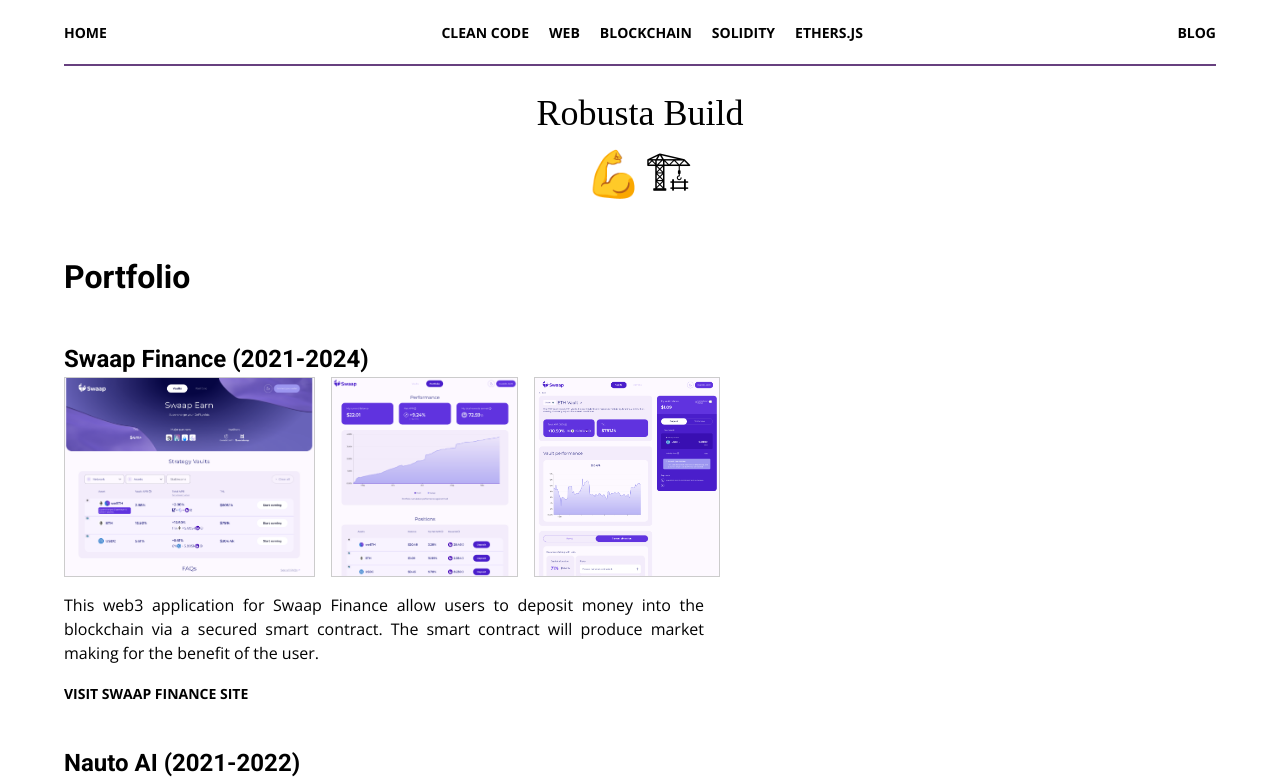
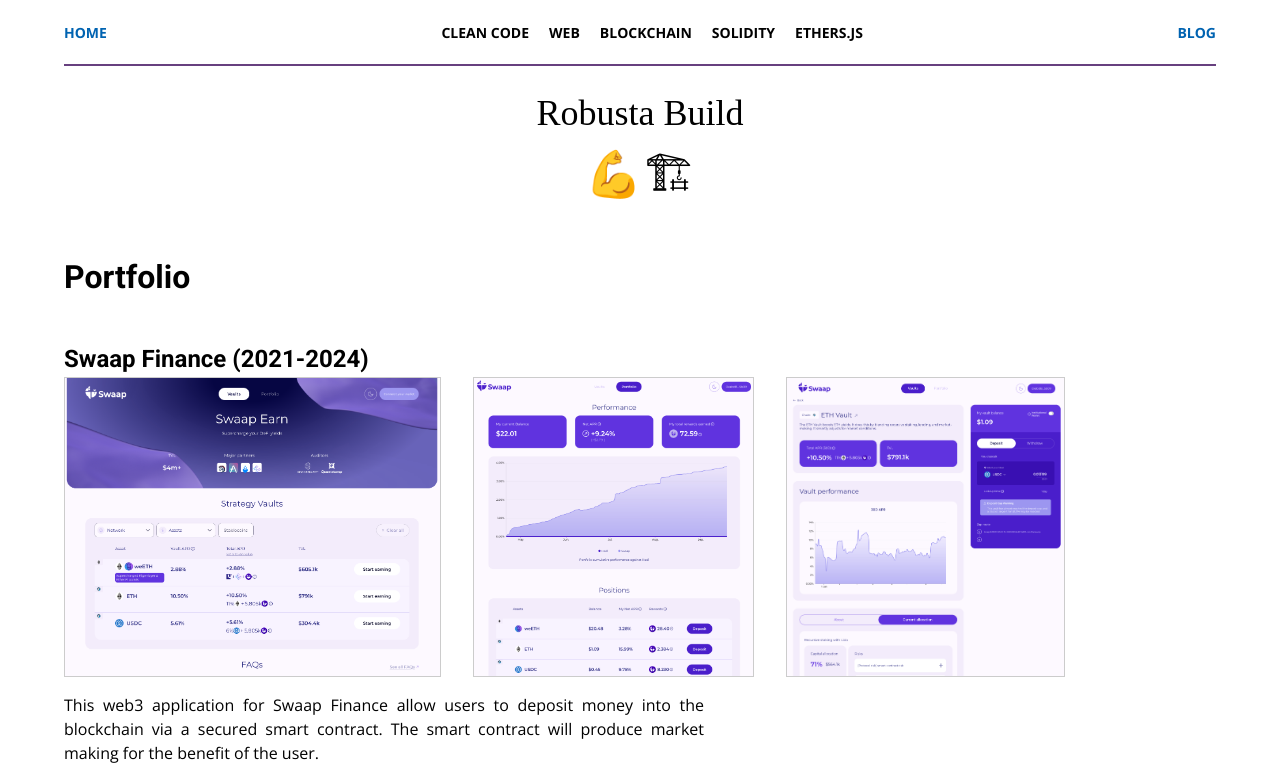
Before and after one commit to nicolas-zozol/robusta-build, a Next.js app: page /portfolio in a window 1280 px wide. Shown: the top 779 px of the page. Built offline with nearby package versions, Linux system fonts and the light colour scheme.

Commit message:
feat: Portfolio preview and much better link visibility

```diff
--- a/src/components/portfolio/PortfolioItem.tsx
+++ b/src/components/portfolio/PortfolioItem.tsx
@@ -3,30 +3,30 @@
 
 interface Props {
   images: StaticImageData[]
-  title: string
-  children: ReactNode
+  title?: string
+  children?: ReactNode
 }
 
 export const PortfolioItem = ({ images, title, children }: Props) => {
   return (
     <article className={'mt-40'}>
-      <h2>{title}</h2>
+      {title && <h2>{title}</h2>}
 
-      <div style={{ display: 'flex', gap: '1rem', flexWrap: 'wrap' }}>
+      <div style={{ display: 'flex', gap: '2rem', flexWrap: 'wrap' }}>
         {images.map((img, idx) => (
           <Image
             key={idx}
             src={img}
             alt={`${title}-${idx}`}
             placeholder="blur"
-            height={200}
+            height={300}
             style={{ objectFit: 'contain', border: '1px solid #ccc' }}
           />
         ))}
       </div>
 
       {/* Content (children) */}
-      <div style={{ marginTop: '1rem' }}>{children}</div>
+      {children && <div style={{ marginTop: '1rem' }}>{children}</div>}
     </article>
   )
 }
--- a/src/components/resume/WebResume.tsx
+++ b/src/components/resume/WebResume.tsx
@@ -51,12 +51,10 @@
 
 const CvLink = styled.a`
   display: flex;
-  color: blue;
-
+  color: #0063b1;
   font-size: 1.2rem;
   &:hover {
     text-decoration: underline;
-    opacity: 0.5;
   }
   svg {
     margin-right: 5px;
--- a/src/pages/index.tsx
+++ b/src/pages/index.tsx
@@ -1,6 +1,7 @@
 import { NextPage } from 'next'
 import { EmptyLine } from '../components/catalog/EmptyLine'
 import { LinkedInCta } from '../components/catalog/LinkedInCta'
+import { PortfolioPreview } from '../components/portfolio/PortfolioPreview'
 import { WebResume } from '../components/resume/WebResume'
 import { BasicLayout } from './layout/BasicLayout'
 import { getSortedPostsData, Post } from '../logic/posts'
@@ -32,6 +33,8 @@
         <div className={'blog-container'}>
           <About />
           <EmptyLine />
+          <PortfolioPreview />
+          <EmptyLine />
           <WebResume />
           <EmptyLine />
           <div>
--- a/src/styles/theme/Link.module.scss
+++ b/src/styles/theme/Link.module.scss
@@ -1,7 +1,7 @@
-@import "src/styles/framework/colors";
-@import "./theme";
+@import 'src/styles/framework/colors';
+@import './theme';
 
-@mixin any-link{
+@mixin any-link {
   background-color: transparent;
   font-size: $normal;
   // padding : 10px 15px;
@@ -32,19 +32,17 @@
 
 .titleLink {
   text-transform: uppercase;
-  font-weight:bold;
+  font-weight: bold;
 
   color: $primary;
-  padding : 0;
+  padding: 0;
   &:hover {
     color: $primary;
     text-decoration: none;
   }
 }
 
-
-
-.shyLink{
+.shyLink {
   @include any-link;
   text-transform: uppercase;
   color: black;
@@ -54,9 +52,16 @@
   }
 }
 
+a.shyLink[href]:not([href='']) {
+  color: #0063b1;
+  font-weight: bold;
 
+  &:hover {
+    text-decoration: underline;
+  }
+}
 
-.ctaLink{
+.ctaLink {
   @include any-link;
   text-transform: uppercase;
   font-weight: bold;
@@ -68,13 +73,11 @@
   }
 }
 
-
-
-.tagLink{
+.tagLink {
   @include any-link;
   text-transform: lowercase;
   font-size: $tag;
-  color:$primary;
+  color: $primary;
   &:hover {
     color: $lightSecondary;
   }
```
Also changed, not shown: src/components/portfolio/PortfolioPreview.tsx (added, +24 -0 lines).
